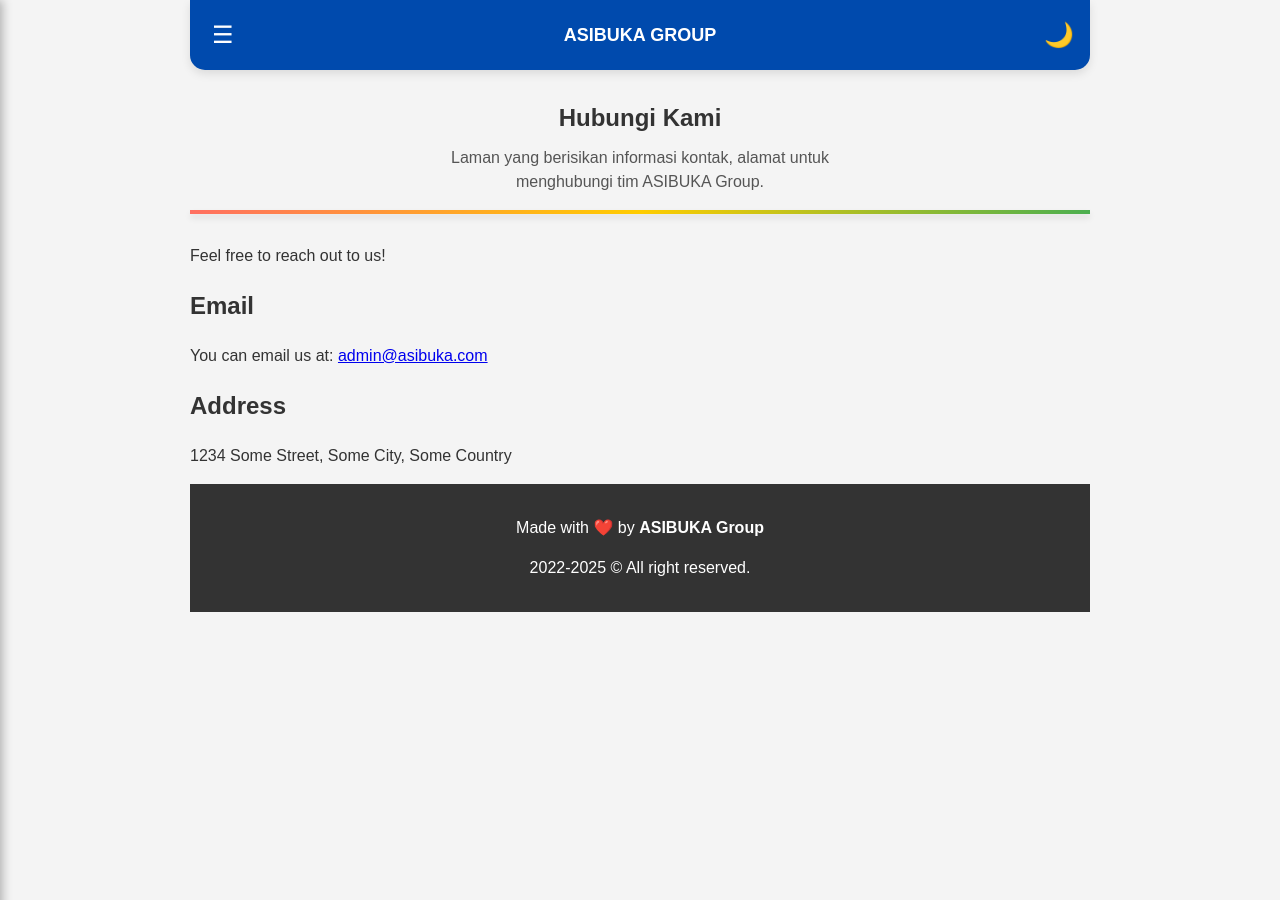
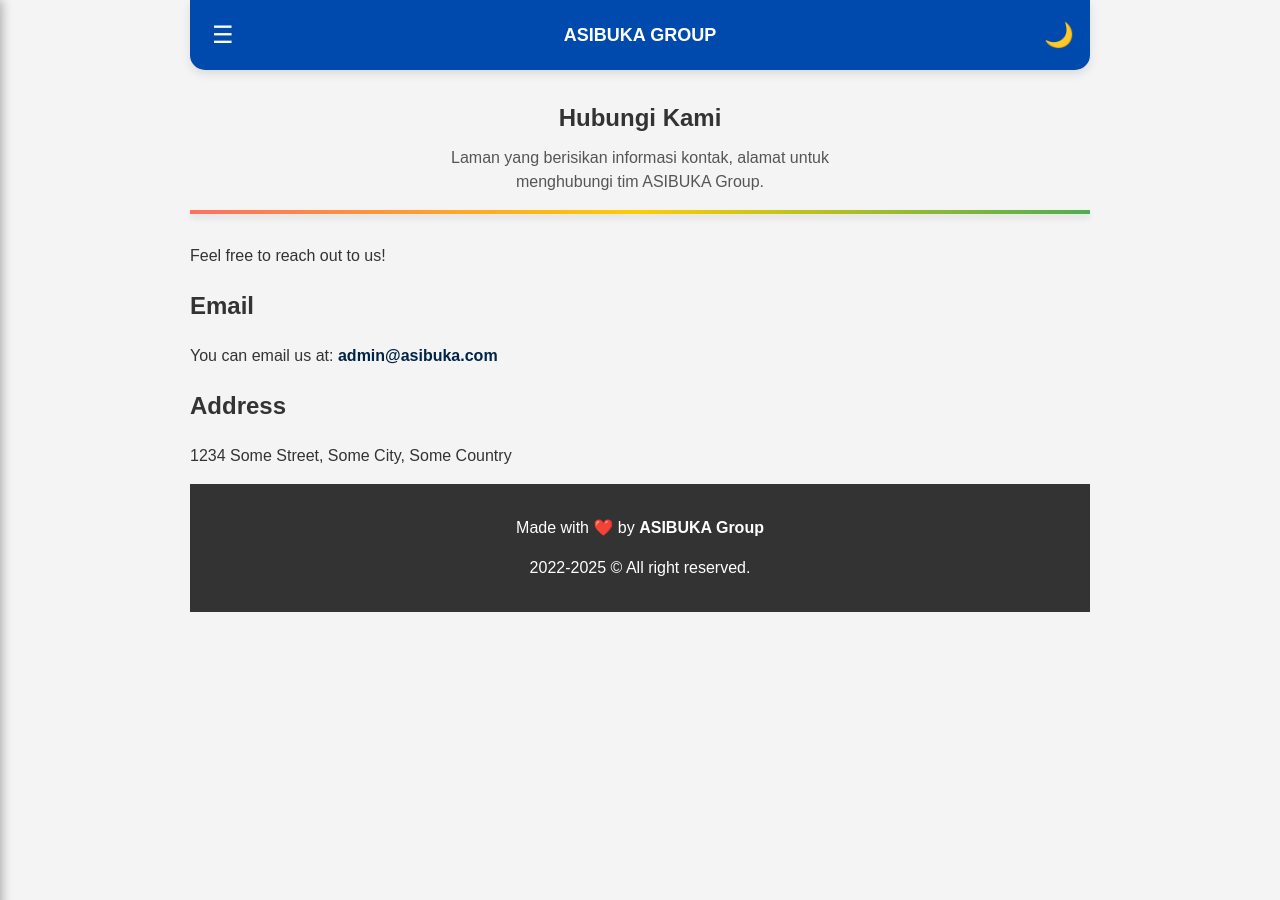
Before and after one commit to asibukagroup/asibukagroup.github.io, a Jekyll site: the page built from contact.md, in a window 1280 px wide. Built offline with Jekyll 4.4.1, drawn with Linux system fonts in a browser that asks for light colours.

Commit message:
Update style.css

```diff
--- a/_includes/style.css
+++ b/_includes/style.css
@@ -1,9 +1,13 @@
 /* CSS Reset */
-*{transition:all .1s;line-height:1.5;scroll-behavior:smooth}html{line-height:1.5;-ms-text-size-adjust:100%;-webkit-text-size-adjust:100%}
-/* Light Mode (Default) */
-body{font-family:Arial,sans-serif;background-color:#f4f4f4;color:#333;transition:.3s ease-in-out;max-width:900px;margin:0 auto}
-/* Dark Mode */
+*{transition:.3s ease-in-out;line-height:1.5;scroll-behavior:smooth}
+html{line-height:1.5;-ms-text-size-adjust:100%;-webkit-text-size-adjust:100%}
+/* Body */
+body{font-family:Arial,sans-serif;background-color:#f4f4f4;color:#333;max-width:900px;margin:0 auto}
 body.dark-mode{background-color:#1e1e1e;color:#f4f4f4}
+/* A (Hyperlink) */
+a{background-color:transparent;-webkit-text-decoration-skip:objects;text-decoration:none;font-weight:600;color:#012345}
+body.darkmode a{color:#ffffff}
+a:hover,a:focus,body.darkmode a:hover,body.darkmode a:focus{color:#012345}
 /* Floating Header Navbar */
 .floating-navbar{position:fixed;top:0;left:50%;transform:translateX(-50%);width:100%;max-width:900px;background:#004AAD;padding:1rem 0;box-shadow:0 4px 10px #0000001a;z-index:1000;display:flex;align-items:center;justify-content:space-between;border-radius:0 0 15px 15px;text-transform:capitalize}
 #hamburger-menu{font-size:24px;color:#fff;background:none;border:none;cursor:pointer;margin-left:1rem}
```
